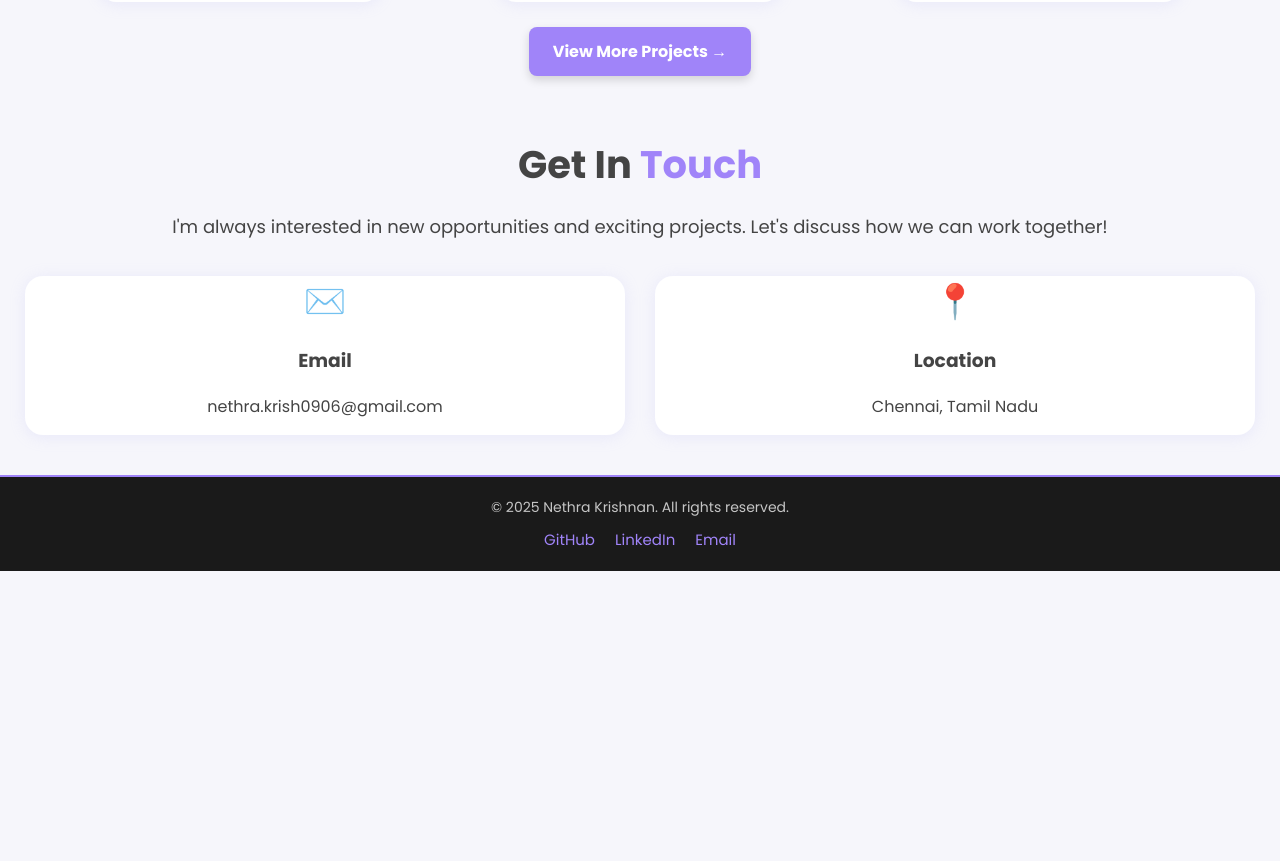
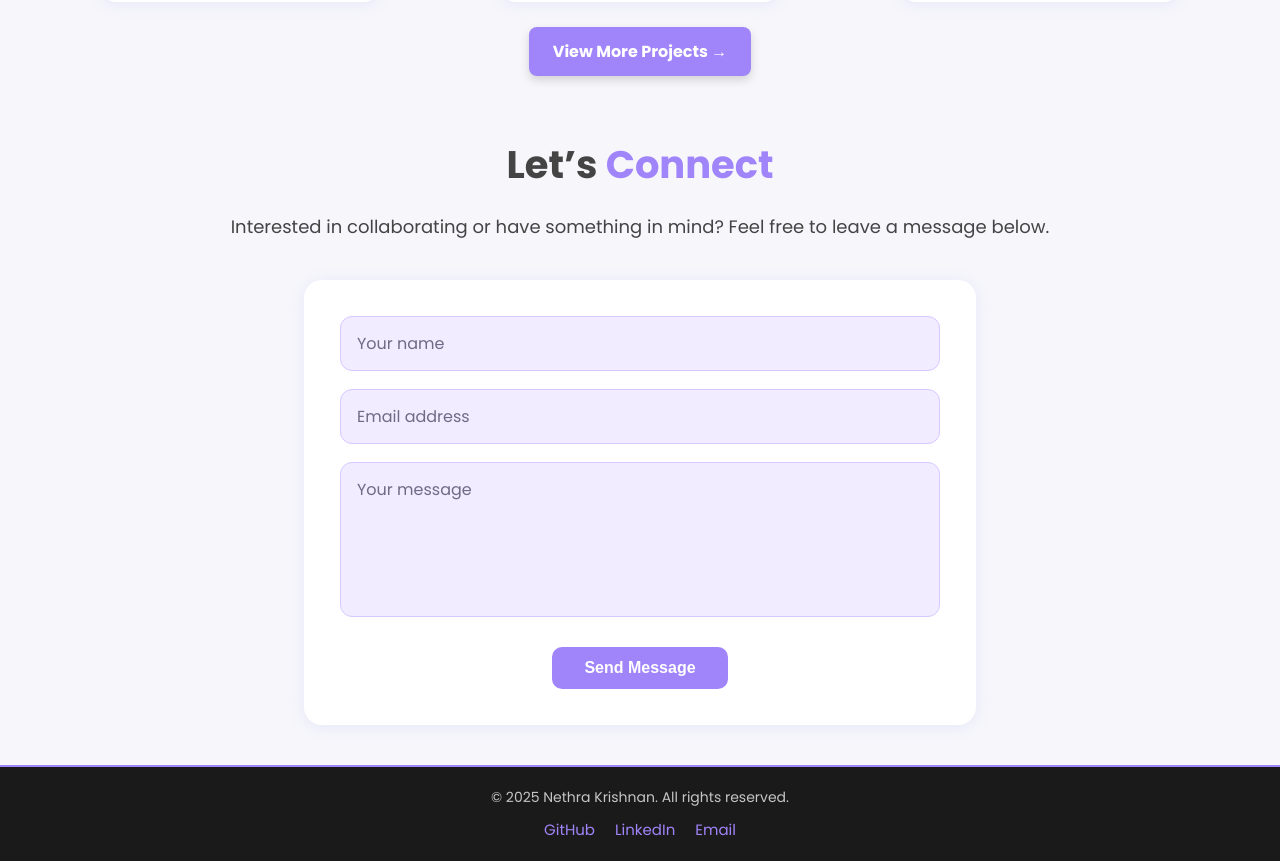
Before and after one commit to nethra0906/My-Portfolio-Website, a React (Create React App) app: page / in a window 1280 px wide. Shown: the part 1960-2821 px from the top of the page. Before the commit the page ends 2531 px from the top, so only its background shows below. Built offline with nearby package versions, Linux system fonts and the light colour scheme; the HTML template or start-up script is replaced by a standard one.

Commit message:
edited the contact me section

```diff
--- a/package.json
+++ b/package.json
@@ -3,6 +3,7 @@
   "version": "0.1.0",
   "private": true,
   "dependencies": {
+    "@emailjs/browser": "^4.4.1",
     "@testing-library/dom": "^10.4.1",
     "@testing-library/jest-dom": "^6.8.0",
     "@testing-library/react": "^16.3.0",
--- a/public/index.html
+++ b/public/index.html
@@ -12,34 +12,11 @@
     <link href="https://fonts.googleapis.com/css?family=Poppins:400,700&display=swap" rel="stylesheet">
 
     <link rel="apple-touch-icon" href="%PUBLIC_URL%/logo.png" />
-    <!--
-      manifest.json provides metadata used when your web app is installed on a
-      user's mobile device or desktop. See https://developers.google.com/web/fundamentals/web-app-manifest/
-    -->
-    <link rel="manifest" href="%PUBLIC_URL%/manifest.json" />
-    <!--
-      Notice the use of %PUBLIC_URL% in the tags above.
-      It will be replaced with the URL of the `public` folder during the build.
-      Only files inside the `public` folder can be referenced from the HTML.
 
-      Unlike "/favicon.ico" or "favicon.ico", "%PUBLIC_URL%/favicon.ico" will
-      work correctly both with client-side routing and a non-root public URL.
-      Learn how to configure a non-root public URL by running `npm run build`.
-    -->
     <title>My Portfolio</title>
   </head>
   <body>
     <noscript>You need to enable JavaScript to run this app.</noscript>
     <div id="root"></div>
-    <!--
-      This HTML file is a template.
-      If you open it directly in the browser, you will see an empty page.
-
-      You can add webfonts, meta tags, or analytics to this file.
-      The build step will place the bundled scripts into the <body> tag.
-
-      To begin the development, run `npm start` or `yarn start`.
-      To create a production bundle, use `npm run build` or `yarn build`.
-    -->
   </body>
 </html>
--- a/src/App.css
+++ b/src/App.css
@@ -497,3 +497,262 @@ html {
     font-size: 0.95rem;
   }
 }
+
+/* =========================
+   MOBILE RESPONSIVENESS FIX
+   (No design changes)
+   ========================= */
+
+/* Prevent horizontal scroll */
+body, html {
+  overflow-x: hidden;
+}
+
+/* HERO FIXES */
+@media (max-width: 768px) {
+  .hero-row {
+    flex-direction: column-reverse;
+    padding: 40px 20px;
+    gap: 32px;
+  }
+
+  .hero-text {
+    text-align: center;
+    max-width: 100%;
+  }
+
+  .hero-desc {
+    margin: 16px auto;
+    text-align: center;
+  }
+
+  .hero-btn {
+    margin: 16px auto 0 auto;
+    display: block;
+    width: max-content;
+  }
+
+  .large-photo {
+    margin-right: 0;
+  }
+}
+
+/* NAVBAR FIX */
+@media (max-width: 768px) {
+  .navbar {
+    padding: 16px 20px;
+  }
+
+  .nav-links {
+    align-items: flex-start;
+  }
+}
+
+/* ABOUT SECTION */
+@media (max-width: 768px) {
+  .about-cards {
+    flex-direction: column;
+    gap: 24px;
+    padding: 0 20px;
+  }
+
+  .about-cards > div {
+    margin-right: 0;
+  }
+}
+
+/* SKILLS */
+@media (max-width: 768px) {
+  .skills-list {
+    padding: 0 16px;
+  }
+}
+
+/* PROJECTS */
+@media (max-width: 768px) {
+  .project-gallery {
+    gap: 40px;
+    padding: 0 16px;
+  }
+
+  .project-item {
+    width: 100%;
+    max-width: 320px;
+  }
+}
+
+/* =========================
+   CONTACT FORM (MATCHES SITE)
+   ========================= */
+
+.contact-form {
+  max-width: 600px;
+  margin: 40px auto 0;
+  background: #ffffff;
+  padding: 36px;
+  border-radius: 18px;
+  box-shadow: 0 2px 16px #b6b3f333;
+  display: flex;
+  flex-direction: column;
+  gap: 18px;
+}
+
+.contact-form input,
+.contact-form textarea {
+  font-family: 'Poppins', sans-serif;
+  font-size: 16px;
+  padding: 14px 16px;
+  border-radius: 12px;
+  border: 1px solid #e0e0e0;
+  outline: none;
+  transition: border 0.3s, box-shadow 0.3s;
+}
+
+.contact-form input:focus,
+.contact-form textarea:focus {
+  border-color: #a084f9;
+  box-shadow: 0 0 0 3px #a084f933;
+}
+
+.contact-form textarea {
+  resize: none;
+}
+
+/* Purple-tinted input interiors */
+.contact-form input,
+.contact-form textarea {
+  background: #f1ecff;          /* soft purple fill */
+  border: 1px solid #d6c9ff;
+  color: #444;
+}
+
+/* Placeholder text */
+.contact-form input::placeholder,
+.contact-form textarea::placeholder {
+  color: #6f6a85;
+}
+
+/* Cursor color */
+.contact-form input,
+.contact-form textarea {
+  caret-color: #a084f9;
+}
+
+/* Focus state */
+.contact-form input:focus,
+.contact-form textarea:focus {
+  background: #ebe3ff;
+  border-color: #a084f9;
+  box-shadow: 0 0 0 3px #a084f933;
+}
+
+
+.contact-btn {
+  align-self: center;
+  margin-top: 12px;
+  background: #a084f9;
+  color: #ffffff;
+  border: none;
+  border-radius: 10px;
+  padding: 12px 32px;
+  font-size: 16px;
+  font-weight: 600;
+  cursor: pointer;
+  transition: transform 0.3s, box-shadow 0.3s, background 0.3s;
+}
+
+.contact-btn:hover {
+  background: #7a5cf3;
+  transform: translateY(-2px);
+  box-shadow: 0 6px 14px #a084f955;
+}
+
+/* MOBILE */
+@media (max-width: 600px) {
+  .contact-form {
+    padding: 24px;
+  }
+}
+
+
+/* EXTRA SMALL DEVICES */
+@media (max-width: 480px) {
+  .big-heading {
+    font-size: 2.2rem;
+  }
+
+  .large-subtitle {
+    font-size: 1.1rem;
+  }
+
+  .hero-desc {
+    font-size: 1rem;
+  }
+
+  .about-h2,
+  .skills-title,
+  .projects-h2,
+  .contact-h2 {
+    font-size: 1.8rem;
+  }
+}
+
+
+@media (prefers-reduced-motion: reduce) {
+  html {
+    scroll-behavior: smooth;
+  }
+}
+
+section {
+  scroll-margin-top: 100px;
+}
+
+/* =========================
+   CONTACT FORM RESPONSIVE
+   ========================= */
+
+/* Tablets & smaller laptops */
+@media (max-width: 900px) {
+  .contact-form {
+    max-width: 90%;
+  }
+}
+
+/* Mobile devices */
+@media (max-width: 600px) {
+  .contact-form {
+    max-width: 100%;
+    padding: 24px;
+    margin: 30px 16px 0;
+    border-radius: 16px;
+  }
+
+  .contact-form input,
+  .contact-form textarea {
+    font-size: 15px;
+    padding: 14px;
+  }
+
+  .contact-form textarea {
+    min-height: 130px;
+  }
+
+  .contact-btn {
+    width: 100%;
+    padding: 14px 0;
+    font-size: 16px;
+  }
+}
+
+/* Very small devices */
+@media (max-width: 400px) {
+  .contact-form {
+    padding: 20px;
+  }
+
+  .contact-form input,
+  .contact-form textarea {
+    font-size: 14px;
+  }
+}
--- a/src/App.js
+++ b/src/App.js
@@ -1,9 +1,12 @@
 import React from "react";
 import "./App.css";
+import emailjs from "@emailjs/browser";
+import { useRef } from "react";
 
 function App() {
   return (
-    <div className="container">
+    <div className="container" id="scroll-root">
+
       <Header />
       <Hero />
       <About />
@@ -31,14 +34,51 @@ function Header() {
 }
 
 function NavItem({ children, href }) {
+  const handleClick = (e) => {
+    e.preventDefault();
+
+    const target = document.querySelector(href);
+    if (!target) return;
+
+    const navbarOffset = 100;
+    const startY = window.pageYOffset;
+    const targetY =
+      target.getBoundingClientRect().top + window.pageYOffset - navbarOffset;
+
+    const duration = 700; // ms
+    let startTime = null;
+
+    function animateScroll(currentTime) {
+      if (!startTime) startTime = currentTime;
+      const elapsed = currentTime - startTime;
+
+      const progress = Math.min(elapsed / duration, 1);
+
+      // easeInOutCubic
+      const ease =
+        progress < 0.5
+          ? 4 * progress * progress * progress
+          : 1 - Math.pow(-2 * progress + 2, 3) / 2;
+
+      window.scrollTo(0, startY + (targetY - startY) * ease);
+
+      if (elapsed < duration) {
+        requestAnimationFrame(animateScroll);
+      }
+    }
+
+    requestAnimationFrame(animateScroll);
+  };
+
   return (
     <li>
-      <a className="nav-btn" href={href}>
+      <a href={href} onClick={handleClick} className="nav-btn">
         {children}
       </a>
     </li>
   );
 }
+
 
 // HERO
 function Hero() {
@@ -204,41 +244,68 @@ function Projects() {
   );
 }
 
+function Contact() {
+  const formRef = useRef();
 
-// CONTACT
-function Contact() {
-  const contacts = [
-    {
-      icon: "✉️",
-      title: "Email",
-      text: "nethra.krish0906@gmail.com",
-    },
+  const sendEmail = (e) => {
+    e.preventDefault();
 
-    {
-      icon: "📍",
-      title: "Location",
-      text: "Chennai, Tamil Nadu",
-    },
-  ];
+    emailjs
+      .sendForm(
+        "service_gmail_portfolio",
+        "template_qpb9x99",
+        formRef.current,
+        "W2ICYcoz3zef3XQqI"
+      )
+      .then(
+        () => {
+          alert("Message sent successfully!");
+          formRef.current.reset();
+        },
+        (error) => {
+          alert("Something went wrong. Please try again.");
+          console.error(error);
+        }
+      );
+  };
 
   return (
     <section id="contact" className="contact">
       <h2 className="contact-h2">
-        Get In <span className="highlight">Touch</span>
+        Let’s <span className="highlight">Connect</span>
       </h2>
+
       <p className="contact-desc">
-        I'm always interested in new opportunities and exciting projects. Let's
-        discuss how we can work together!
+        Interested in collaborating or have something in mind?
+        Feel free to leave a message below.
       </p>
-      <div className="contact-cards">
-        {contacts.map((card) => (
-          <div key={card.title} className="card">
-            <div className="card-icon">{card.icon}</div>
-            <h3>{card.title}</h3>
-            <p>{card.text}</p>
-          </div>
-        ))}
-      </div>
+
+      <form ref={formRef} className="contact-form" onSubmit={sendEmail}>
+        <input
+          type="text"
+          name="from_name"
+          placeholder="Your name"
+          required
+        />
+
+        <input
+          type="email"
+          name="from_email"
+          placeholder="Email address"
+          required
+        />
+
+        <textarea
+          name="message"
+          placeholder="Your message"
+          rows="5"
+          required
+        ></textarea>
+
+        <button type="submit" className="contact-btn">
+          Send Message
+        </button>
+      </form>
     </section>
   );
 }
```
Also changed, not shown: 1 other file (tests, documents, lock files or other folders).
